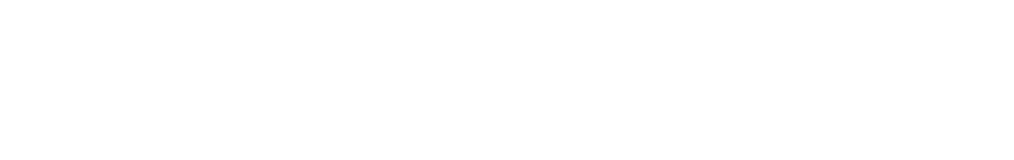
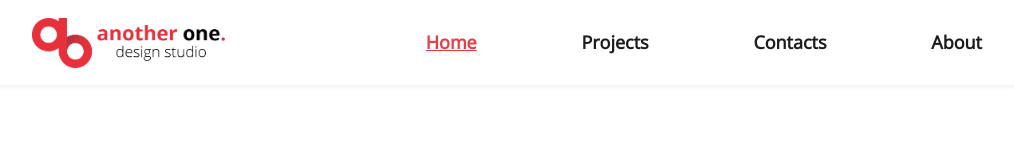
Before and after one commit to kutnevskiy/kutnevskiy.github.io, a plain HTML site: page index.html in a window 1280 px wide. Shown: the whole page, without its empty margins (108-1122 px from the left). Drawn offline with nearby package versions, Linux system fonts and the light colour scheme.

Commit message:
Hello. Header.

```diff
--- a/index.html
+++ b/index.html
@@ -2,9 +2,29 @@
 <html lang="en">
 <head>
   <meta charset="UTF-8">
+  <link rel="icon" href="res/img/favicon.ico" type="image/x-icon">
+  <link href="https://fonts.googleapis.com/css?family=Open+Sans" rel="stylesheet">
+  <link rel="stylesheet" href="res/css/style.css">
   <title>anotherone | main</title>
 </head>
+
 <body>
+  <header>
+
+    <div class="header_content">
+    <img src="res/img/logo.png" alt="logo">
+
+      <ul class="list right">
+        <a href="index.html"><li id="active">Home</li></a>
+        <a href="projects.html"><li>Projects</li></a>
+        <a href="contacts.html"><li>Contacts</li></a>
+        <a href="about.html"><li>About</li></a>
+      </ul>
+
+    </div>
+
+    </header>
+
 
 </body>
 </html>
--- /dev/null
+++ b/res/css/style.css
@@ -0,0 +1,43 @@
+*{
+  margin: 0px;
+  padding: 0px;
+  border: 0px;
+  text-decoration: none;
+}
+
+body{      /*main color #E83B46*/
+  width: 100%;
+  background-color: #ffffff;
+  color: #1c1c1c;
+  font-family: 'Open Sans', sans-serif;
+  font-size: 18px;
+  }
+
+  a{
+    color: #1c1c1c;
+  }
+
+  header{
+    position: fixed;
+    width: 100%;
+    height: 85px;
+    background-color: #fff;
+    box-shadow: 1px 1px 5px #ECECEC;
+  }
+  header .header_content{padding: 18px 140px 18px 140px;}
+  header img{height: 50px;}
+
+  header .list{
+    list-style-type: none;
+    text-align: right;
+    float: right;
+  }
+  header li{
+    margin: 12px 50px 12px 50px;
+    display: inline-block;
+    font-weight: bold;
+  }
+  header #active{
+    color: #E83B46;
+    text-decoration: underline;
+  }
```
Also changed, not shown: res/img/favicon.ico (added), res/img/logo.png (added).
